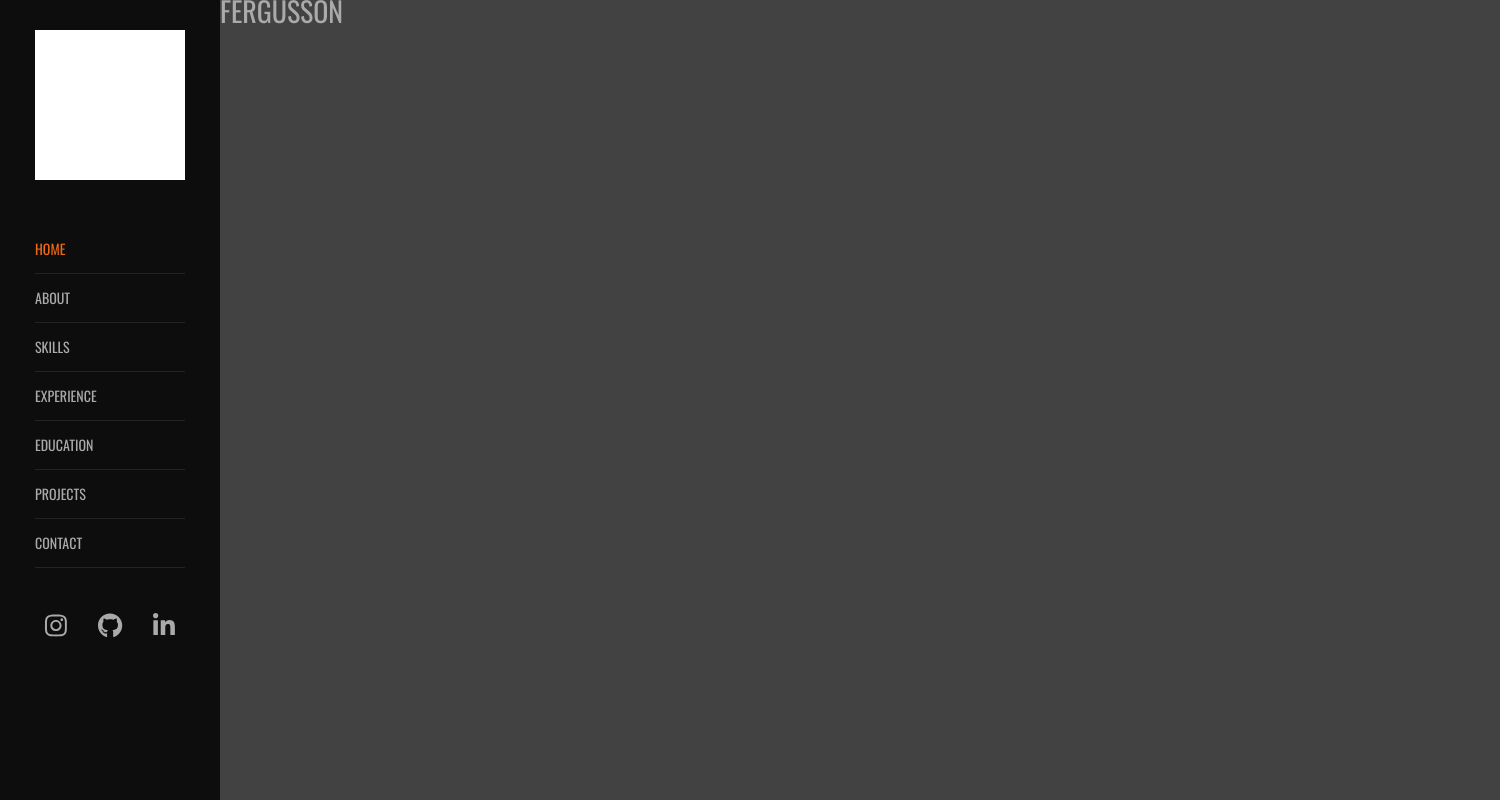
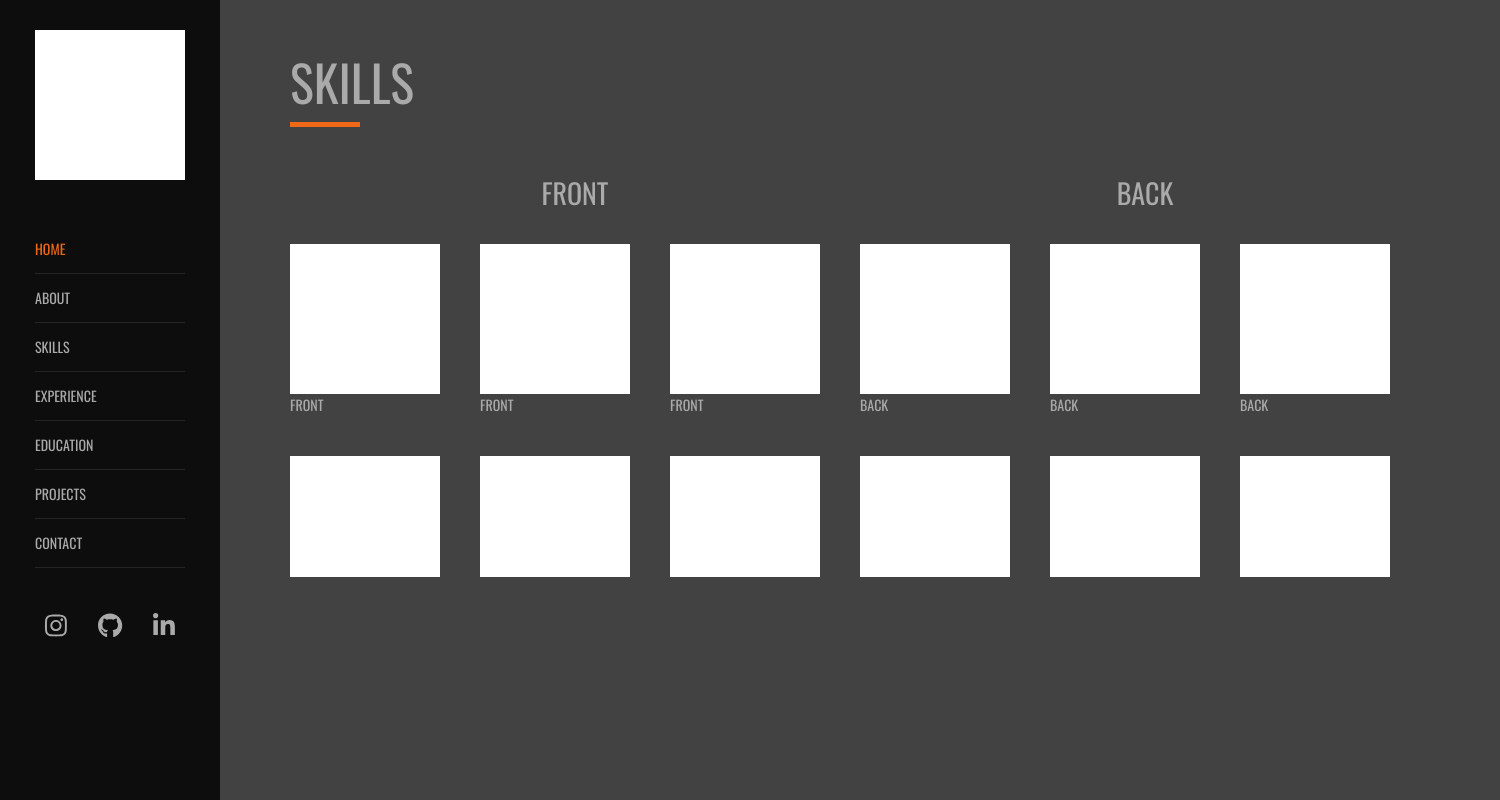
Before and after one commit to jessy-damasceno/portfolio-web, a Vue app: page /skills in a window 1280 px wide. Shown: the whole page, 1500 px wide, since content can reach past the window. Built offline with nearby package versions, Linux system fonts and the light colour scheme.

Commit message:
feature + style: skills

```diff
--- a/src/assets/main.css
+++ b/src/assets/main.css
@@ -69,6 +69,11 @@ h1, h2, h3, h4, h5 { font-weight: 400; font-family: 'Oswald', sans-serif; color:
   letter-spacing: 1px;
 }
 
+.container {
+    padding: 70px;
+    height: 100vh;
+}
+
 .button:hover {
   background-color: #ee6817;
   color: #ffffff;
--- a/src/components/Navigator.vue
+++ b/src/components/Navigator.vue
@@ -21,7 +21,7 @@
 </template>
 
 <script lang="ts">
-import { ref, VueElement } from 'vue'
+import { ref } from 'vue'
 import { useRoute, useRouter } from 'vue-router'
 
 interface Link {
--- /dev/null
+++ b/src/components/Title.vue
@@ -0,0 +1,42 @@
+<template>
+  <h2 class="title">{{ skills }}</h2>
+  <div class="line"></div>
+</template>
+
+<script lang="ts">
+import { defineComponent, ref } from 'vue'
+
+interface Props {
+  skills: string
+}
+
+export default defineComponent({
+  props: {
+    skills: {
+      type: String,
+      required: true
+    }
+  },
+  setup(props: Props) {
+    const skills = ref(props.skills)
+
+    return {
+      skills
+    }
+  }
+})
+</script>
+
+<style>
+.title {
+  font-size: 50px;
+  margin-bottom: 20px;
+}
+
+.line {
+  background-color: #ee6817;
+  height: 5px;
+  width: 70px;
+  margin: 30px 0 50px 0;
+}
+</style>
--- a/src/main.ts
+++ b/src/main.ts
@@ -5,6 +5,7 @@ import { library } from '@fortawesome/fontawesome-svg-core'
 import { FontAwesomeIcon } from '@fortawesome/vue-fontawesome'
 import './assets/main.css'
 import { faInstagram, faGithub, faLinkedinIn } from '@fortawesome/free-brands-svg-icons'
+import Title from '@/components/Title.vue';
 
 const app = createApp(App)
 
@@ -12,4 +13,5 @@ library.add(faInstagram, faLinkedinIn, faGithub)
 
 app.use(router)
 app.component("font-awesome-icon", FontAwesomeIcon)
+app.component("title-component", Title)
 app.mount('#app')
--- a/src/views/About.vue
+++ b/src/views/About.vue
@@ -1,8 +1,7 @@
 <template>
-  <div class="about-container">
+  <div class="container about-container">
     <div class="infos">
-      <h2>About</h2>
-      <div class="line"></div>
+      <title-component :skills="'About'" />
       <div class="about-info">
         <ul>
           <li><span>Name:</span> Lucas Otoni Assunção</li>
@@ -35,22 +34,8 @@
 <style>
 .about-container {
   align-items: center;
-  padding: 70px;
   display: flex;
-  height: 100vh;
   justify-content: space-around;
-}
-
-.about-container h2 {
-  font-size: 50px;
-  margin-bottom: 20px;
-}
-
-.line {
-  background-color: #ee6817;
-  height: 5px;
-  width: 70px;
-  margin: 30px 0 50px 0;
 }
 
 .infos {
--- a/src/views/Skills.vue
+++ b/src/views/Skills.vue
@@ -1,3 +1,116 @@
 <template>
-    <h1>Fergusson</h1>
+  <div class="container skills">
+    <title-component :skills="'Skills'" />
+    <div class="skills-container">
+      <div v-for="(skill, type) in skills" :key="type" class="type-container">
+        <h3 class="type-title">{{type}}</h3>
+        <div v-for="(e, index) in skill" :key="index">
+          <!-- <img src="{{ skill.img }}" alt=""> -->
+          <div class="logo"></div>
+          <span>{{ e.name }}</span>
+        </div>
+      </div>
+    </div>
+  </div>
 </template>
+
+<script lang="ts">
+import { ref } from 'vue'
+import { useRoute, useRouter } from 'vue-router'
+
+interface Skill {
+  img: string
+  name: string
+  title: string
+}
+
+interface Skills {
+  front: Skill[]
+  back: Skill[]
+}
+
+export default {
+  setup() {
+    const skills: Skills = {
+      front: [
+        { img: 'Home', name: 'FRONT', title: 'front' },
+        { img: 'Home', name: 'FRONT', title: 'front' },
+        { img: 'Home', name: 'FRONT', title: 'front' },
+        { img: 'Home', name: 'FRONT', title: 'front' },
+        { img: 'Home', name: 'FRONT', title: 'front' },
+        { img: 'Home', name: 'FRONT', title: 'front' },
+        { img: 'Home', name: 'FRONT', title: 'front' },
+        { img: 'Home', name: 'FRONT', title: 'front' },
+        { img: 'Home', name: 'FRONT', title: 'front' },
+        { img: 'Home', name: 'FRONT', title: 'front' },
+        { img: 'Home', name: 'FRONT', title: 'front' },
+        { img: 'Home', name: 'FRONT', title: 'front' }
+      ],
+      back: [
+        { img: 'About', name: 'BACK', title: 'back' },
+        { img: 'About', name: 'BACK', title: 'back' },
+        { img: 'About', name: 'BACK', title: 'back' },
+        { img: 'About', name: 'BACK', title: 'back' },
+        { img: 'About', name: 'BACK', title: 'back' },
+        { img: 'About', name: 'BACK', title: 'back' },
+        { img: 'About', name: 'BACK', title: 'back' },
+        { img: 'About', name: 'BACK', title: 'back' },
+        { img: 'About', name: 'BACK', title: 'back' },
+        { img: 'About', name: 'BACK', title: 'back' },
+        { img: 'About', name: 'BACK', title: 'back' },
+        { img: 'About', name: 'BACK', title: 'back' }
+      ]
+    }
+
+    return {
+      skills
+    }
+  }
+}
+</script>
+
+<style>
+.skills {
+  width: 100vw;
+}
+
+.skills-container {
+  display: flex;
+  width: 100%;
+  justify-content: space-around;
+}
+
+.type-title {
+    display: block;
+    width: 100%;
+    text-align: center;
+    font-size: 28px;
+    margin-top: 5px;
+}
+
+.type-container {
+  display: flex;
+  flex-wrap: wrap;
+  height: 50vh;
+  width: 600px;
+  gap: 40px;
+  overflow-y: scroll;
+
+}
+
+.type-container::-webkit-scrollbar {
+  width: 8px;
+  height: 16px;
+}
+.type-container::-webkit-scrollbar-track {
+  box-shadow: inset 0 0 5px grey;
+  border-radius: 10px;
+}
+.type-container::-webkit-scrollbar-thumb {
+  background:  #ee6817;
+  border-radius: 10px;
+}
+.type-container::-webkit-scrollbar-thumb:hover {
+  background:  #b44a08;
+}
+</style>
```
